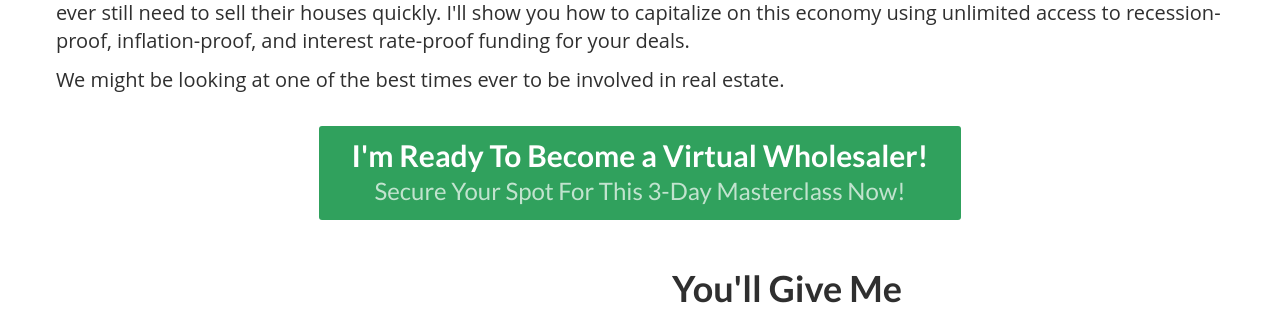
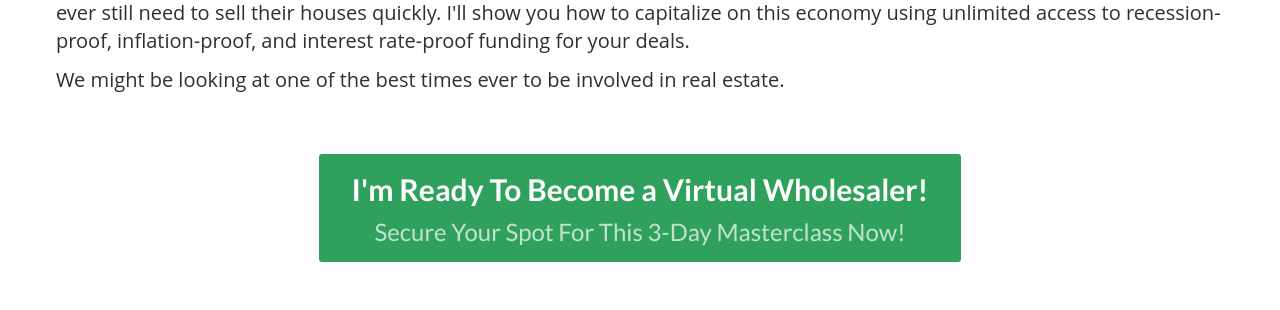
Before and after one commit to monstar911/realestatewealthnetwork, a Vue app: page / in a window 1280 px wide. Shown: the part 3801-4111 px from the top of the page. Built offline with nearby package versions, Linux system fonts and the light colour scheme.

Commit message:
fix: Ready

```diff
--- a/src/App.vue
+++ b/src/App.vue
@@ -70,6 +70,13 @@ const deadline = new Date("2024-03-20T23:59:59");
       </section>
 
       <Section09Why class="section-container" />
+      <div class="section-container mt-0 mb-8">
+        <SectionReady
+          titleFontSize="30px"
+          contentFontSize="24px"
+          hoverColor="false"
+        />
+      </div>
 
       <section class="section-grid section-container">
         <SectionVideo />
@@ -163,6 +170,14 @@ const deadline = new Date("2024-03-20T23:59:59");
 
       <Section16Reviews class="mx-auto px-4 w-full" />
       <Section17Faq class="section-container" />
+      <div class="section-container mt-0 mb-10">
+        <SectionReady
+          titleFontSize="30px"
+          contentFontSize="24px"
+          hoverColor="false"
+        />
+      </div>
+
       <Section99Footer class="mx-auto px-4 w-full" />
     </section>
   </div>
--- a/src/components/Section-09-Why.vue
+++ b/src/components/Section-09-Why.vue
@@ -29,11 +29,11 @@
       </p>
     </h2>
 
-    <SectionReady
+    <!-- <SectionReady
       titleFontSize="30px"
       contentFontSize="24px"
       hoverColor="false"
-    />
+    /> -->
   </section>
 </template>
 
--- a/src/components/Section-16-Reviews.vue
+++ b/src/components/Section-16-Reviews.vue
@@ -2,7 +2,7 @@
   <section class="p-8 my-8 bg-black">
     <!-- Reviews Section -->
     <div>
-      <h2 class="text-white text-4xl text-center mb-8">
+      <h2 class="text-white text-4xl text-bold text-center mb-8">
         Over
         <span class="border-b-2 border-white">FIVE Star Reviews</span> Can't Be
         Wrong...
--- a/src/components/Section-17-Faq.vue
+++ b/src/components/Section-17-Faq.vue
@@ -83,7 +83,7 @@
         </p>
       </h3>
     </div>
-    <SectionReady class="mb-4" titleFontSize="30px" contentFontSize="24px" />
+    <!-- <SectionReady class="mb-4" titleFontSize="30px" contentFontSize="24px" /> -->
   </section>
 </template>
 
```
